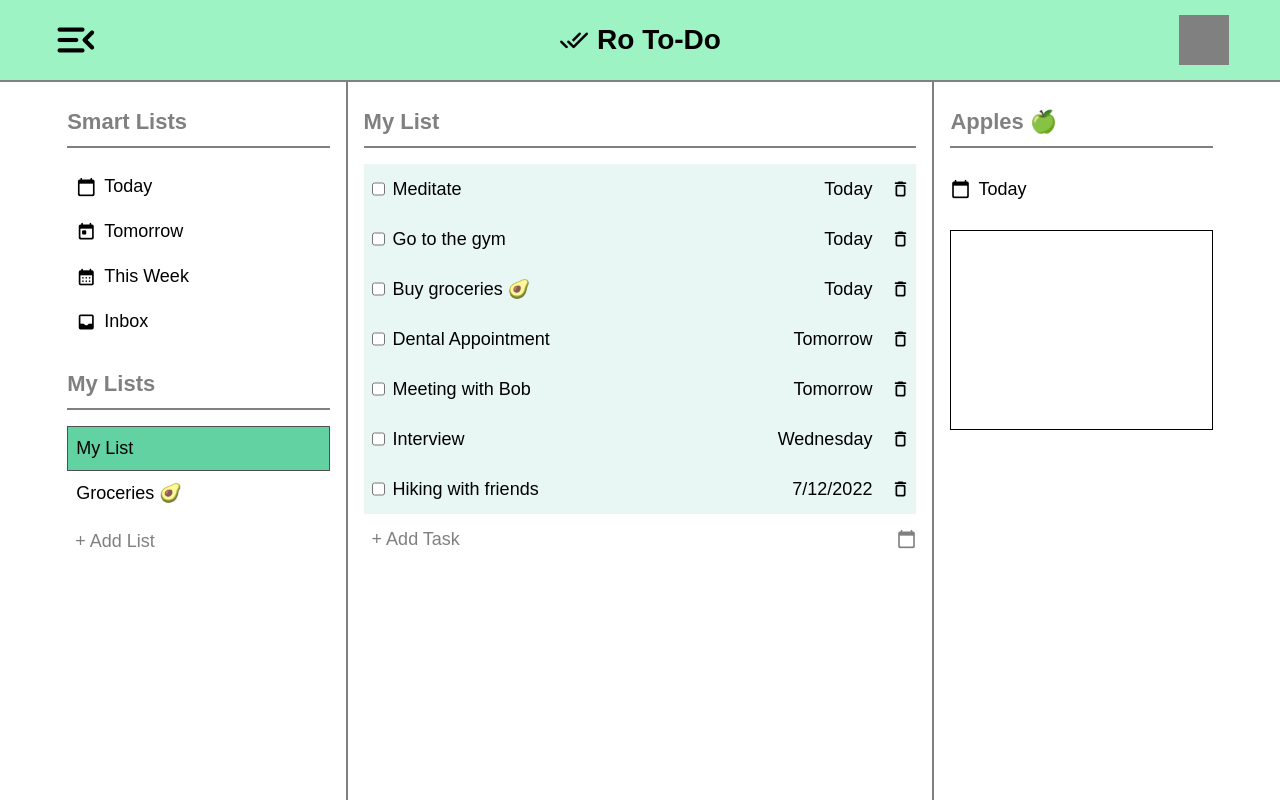
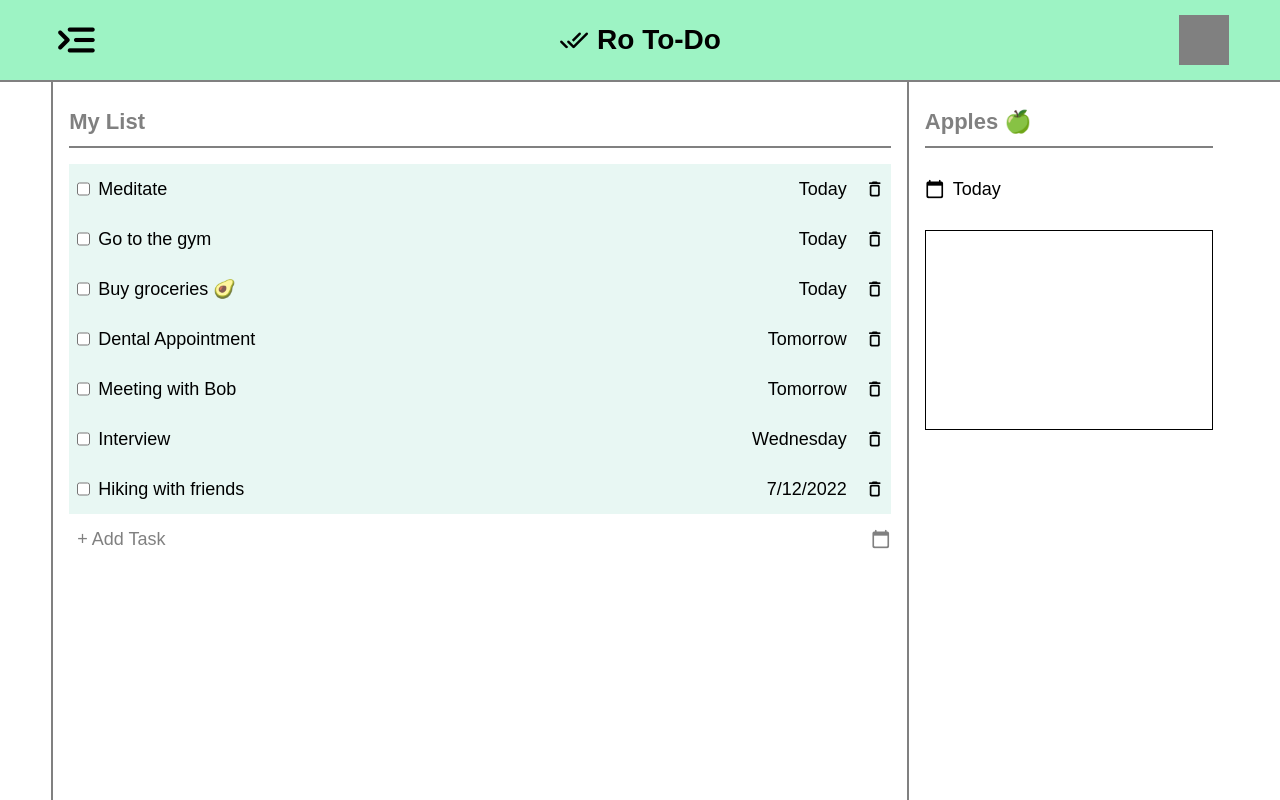
Before and after one commit to rodionlee/to-do-app, a website built with webpack: page src/index.html in a window 1280 px wide. Both pictures are taken after a click on the element "menu_open". Built offline with nearby package versions, Linux system fonts and the light colour scheme.

Commit message:
Add toggle functionality

```diff
--- a/src/index.js
+++ b/src/index.js
@@ -398,7 +398,7 @@ const screenController = {
     },
     addEventListenerToListsToggle() {
         const listsToggle = document.querySelector(".listsToggle")
-        listsToggle.addEventListener("click", this.closeListsContainer)
+        listsToggle.addEventListener("click", this.toggleListsContainer)
     },
     highlightSelectedList: function(listID) {
         const previousSelectedList = document.querySelector(".listSelected")
@@ -449,10 +449,12 @@ const screenController = {
         taskDescription.classList.remove("taskDescriptionActive")
     },
 
-    closeListsContainer: function() {
-        console.log("123")
+    toggleListsContainer: function() {
         const listsContainer = document.querySelector(".listsContainer")
-        // listsContainer.transform.translate =
+        listsContainer.classList.toggle("listsContainerClosed")
+
+        const listsToggle = document.querySelector(".listsToggle")
+        listsToggle.classList.toggle("listsToggleOn")
     }
 
 }
--- a/src/style.css
+++ b/src/style.css
@@ -101,10 +101,16 @@ header .material-icons-round {
 header .listsToggle {
     height: 50px;
     width: 50px;
+
+    transition: 0.3s;
 }
 header .listsToggle .material-icons-round {
     font-size: 50px;
 
+}
+
+header .listsToggleOn {
+    transform: rotate(180deg);
 }
 
 header .themeToggle {
@@ -119,11 +125,11 @@ header .themeToggle {
     width: 100vw;
     height: 90vh;
 
-    display: grid;
+    /* display: grid;
     grid-template-columns: 1fr 2fr 1fr;
-    grid-template-rows: 1fr;
+    grid-template-rows: 1fr; */
 
-    /* display: flex; */
+    display: flex;
 
     padding: 0 var(--global-padding);
 
@@ -146,21 +152,27 @@ header .themeToggle {
 /* Lists Container */
 
 .listsContainer {
-    grid-column: 1 / 2;
 
     display: grid;
     grid-template-columns: 1fr;
     grid-template-rows: var(--rowHeight) min-content var(--rowHeight) min-content;
 
-    gap: 16px;
+    /* gap: 16px; */
 
-    transition: 1s;
+    width: 25vw;
+
+    transition: 0.3s ease-out;
+
 
 }
-.listsContainer:hover {
-    transform: translateX(-27vw);
+.listsContainerClosed {
+    width: 0;
+    padding-right: 0;
+    padding-left: 0;
+    overflow: hidden;
+}
 
-}
+
 .regularListsContainer, .smartListsContainer {
     display: flex;
     flex-direction: column;
@@ -172,8 +184,9 @@ header .themeToggle {
 
     padding: 8px;
 
-    /* border-radius: 12px; */
     border: 1px solid white;
+
+    white-space: nowrap;
 
     transition: var(--hover-transition);
 }
@@ -212,11 +225,13 @@ header .themeToggle {
 /* Tasks Container */
 
 .tasksContainer {
-    grid-column: 2 / 3;
+    /* grid-column: 2 / 3; */
+
+    flex: 1;
 
     display: grid;
     grid-template-columns: 1fr;
-    grid-template-rows: var(--rowHeight) 1fr 25vh;
+    grid-template-rows: var(--rowHeight) min-content 25vh;
 
     border-left: 2px solid grey;
     border-right: 2px solid grey;
@@ -330,7 +345,9 @@ header .themeToggle {
 /* Task Details Container */
 
 .taskDetailsContainer {
-    grid-column: 3 / 4;
+    /* grid-column: 3 / 4; */
+
+    width: 25vw;
 
     display: grid;
     grid-template-columns: 1fr;
```
